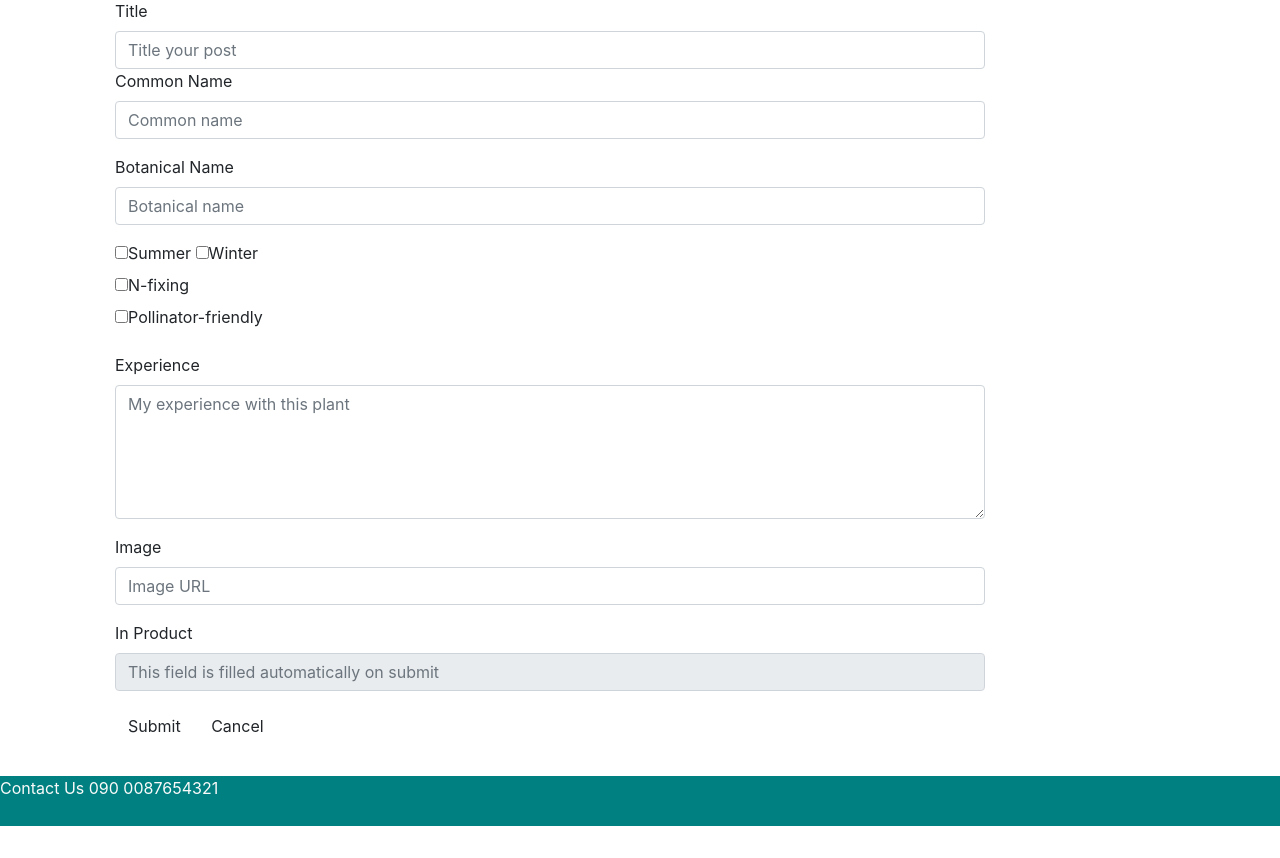
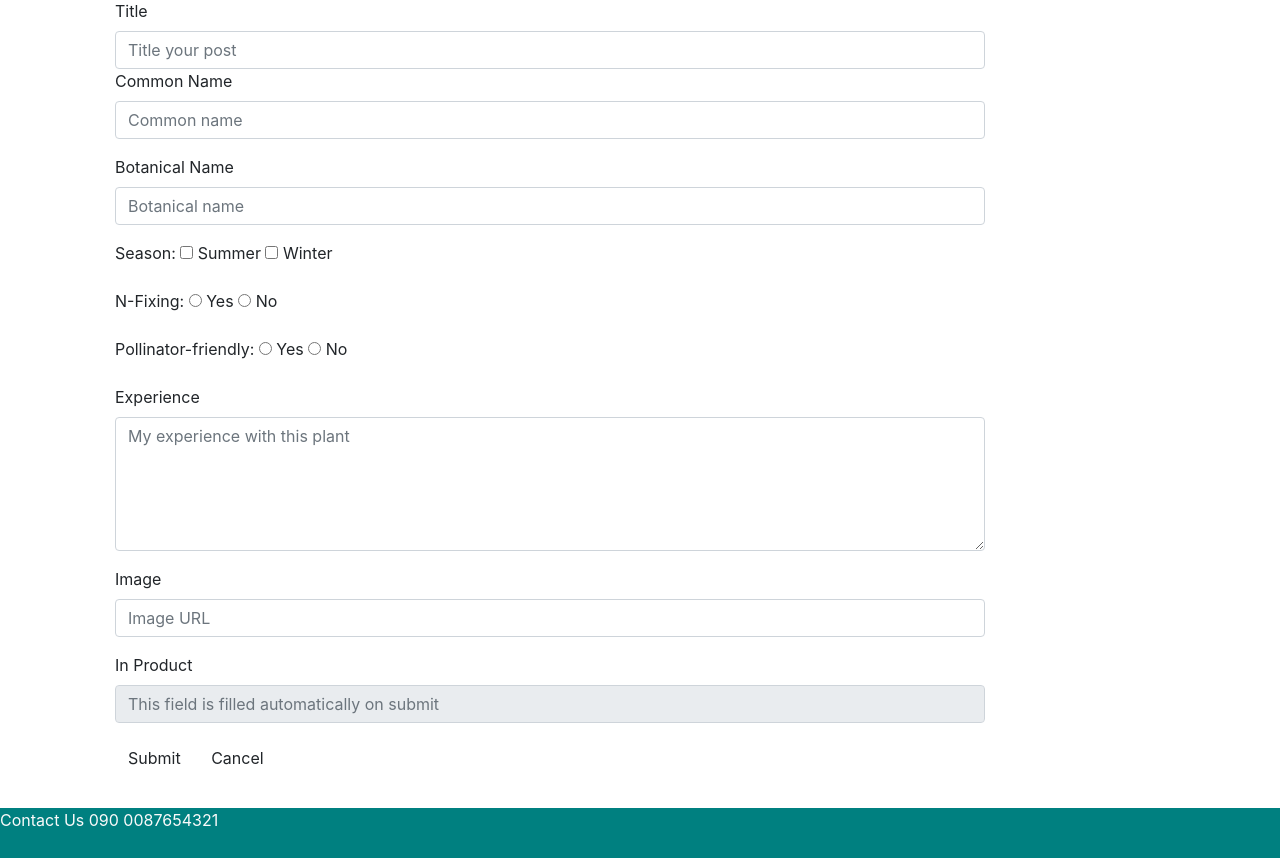
Before and after one commit to WorkingEdge/MS3_GMResource, a Flask app: page /add_record in a window 1280 px wide. Shown: the part 141-999 px from the top of the page. Before the commit the page ends 967 px from the top, so only its background shows below. Run offline with Flask 2, Linux system fonts and the light colour scheme; some libraries are stand-ins or nearby versions.

Commit message:
Improve info collection from add record and display of show_record

```diff
--- a/app.py
+++ b/app.py
@@ -205,6 +205,7 @@ def add_record():
         # Perform search to check if the entry exists in any product. Store this info as well
         contained_in = list(mongo.db.products.find(
         {"contains_common": common_name }))
+
         #Iterate over the returned list to get the product name (for embed) and product id (for reference by ObjectId)
         products = []
         for product in contained_in:
@@ -219,9 +220,10 @@ def add_record():
             "title": request.form.get("record_title"),
             "common_name": common_name,
             "botanical_name": request.form.get("botanical_name"),
+            "season": request.form.getlist("season"),
+            "n_fixing": request.form.get("n_fixing"),
+            "pollinator_friendly": request.form.get("pollinator"),
             "experience": request.form.get("experience"),
-            "summer": request.form.get("summer"),
-            "winter": request.form.get("winter"),
             "season": request.form.getlist("season"),
             "added_by": session["session_user"],
             "user_id": user_id,
--- a/static/css/style.css
+++ b/static/css/style.css
@@ -14,7 +14,9 @@ body{
         background-repeat: no-repeat;
         background-size: cover;
     }
-
+.show_record_table{
+    color: #fafafa;
+}
 /* Tip to standardise the height of card images: https://stackoverflow.com/questions/37287153/how-to-get-images-in-bootstraps-card-to-be-the-same-height-width/53252725*/
 .card-img-top {
         width: 100%;
@@ -23,6 +25,7 @@ body{
         margin-top: 5px;
     }
 #ms3-footer{
+    margin-top: auto;
     height: 50px;
     background-color: teal;
     margin-top: 15px;
--- a/templates/add_record.html
+++ b/templates/add_record.html
@@ -1,75 +1,130 @@
-{% extends "base.html" %}
-
-{% block content %}
+{% extends "base.html" %} {% block content %}
 <div class="container-fluid">
   <h2 class="text-center">New Record</h2>
 
-    <form class="form-horizontal" method="POST" action="{{ url_for('add_record') }}" >
-
+  <form
+    class="form-horizontal"
+    method="POST"
+    action="{{ url_for('add_record') }}"
+  >
     <div class="form-group">
-
       <label class="control-label col-sm-2" for="record_title">Title</label>
       <div class="col-sm-10">
-          <input type="text" class="form-control" id="record_title" placeholder="Title your post" name="record_title" required>
+        <input
+          type="text"
+          class="form-control"
+          id="record_title"
+          placeholder="Title your post"
+          name="record_title"
+          required
+        />
       </div>
 
       <div class="form-group">
-        <label class="control-label col-sm-2" for="common_name">Common Name</label>
+        <label class="control-label col-sm-2" for="common_name"
+          >Common Name</label
+        >
         <div class="col-sm-10">
-          <input type="text" class="form-control" id="common_name" placeholder="Common name" name="common_name" required>
+          <input
+            type="text"
+            class="form-control"
+            id="common_name"
+            placeholder="Common name"
+            name="common_name"
+            required
+          />
         </div>
       </div>
 
       <div class="form-group">
-        <label class="control-label col-sm-2" for="botanical_name">Botanical Name</label>
+        <label class="control-label col-sm-2" for="botanical_name"
+          >Botanical Name</label
+        >
         <div class="col-sm-10">
-          <input type="text" class="form-control" id="botanical_name" placeholder="Botanical name" name="botanical_name">
+          <input
+            type="text"
+            class="form-control"
+            id="botanical_name"
+            placeholder="Botanical name"
+            name="botanical_name"
+          />
         </div>
       </div>
 
       <div class="form-group">
         <div class="col-sm-offset-2 col-sm-10">
-         <label class="checkbox-inline" for="summer"><input type="checkbox" value="Summer" name="season">Summer</label>
-        <label class="checkbox-inline" for="winter"><input type="checkbox" value="Winter" name="season">Winter</label>
+          <p>Season: <span><label class="checkbox-inline" for="summer"
+            ><input type="checkbox" value="Summer" name="season" /> Summer</label
+          >
+          <label class="checkbox-inline" for="winter"
+            ><input type="checkbox" value="Winter" name="season" /> Winter</label
+          ></span></p>
 
+          <p>N-Fixing: <span><input type="radio" id="n-fixing_y" name="n_fixing" value="yes">
+            <label class="radio-inline" for="yes">Yes</label>
+            <input type="radio" id="n_fixing_n" name="n_fixing" value="no">
+            <label class="radio-inline" for="no">No</label></span></p>
 
-  <div class="checkbox">
-    <label for="n_fixing"><input type="checkbox" value="yes" name="n_fixing">N-fixing</label>
-  </div>
-  <div class="checkbox">
-    <label for="pollinator_f"><input type="checkbox" value="yes" name="pollinator_f">Pollinator-friendly</label>
-  </div>
+          <p>Pollinator-friendly: <span><input type="radio" id="pollinator_y" name="pollinator" value="yes">
+            <label class="radio-inline" for="yes">Yes</label>
+            <input type="radio" id="pollinator_n" name="pollinator" value="no">
+            <label class="radio-inline" for="no">No</label></span></p>
+
         </div>
       </div>
 
       <div class="form-group">
-        <label class="control-label col-sm-2" for="experience">Experience</label>
+        <label class="control-label col-sm-2" for="experience"
+          >Experience</label
+        >
         <div class="col-sm-10">
-          <textarea type="text" class="form-control" rows="5" id="experience" placeholder="My experience with this plant" name="experience" required></textarea>
+          <textarea
+            type="text"
+            class="form-control"
+            rows="5"
+            id="experience"
+            placeholder="My experience with this plant"
+            name="experience"
+            required
+          ></textarea>
         </div>
       </div>
-
 
       <div class="form-group">
         <label class="control-label col-sm-2" for="image_url">Image</label>
         <div class="col-sm-10">
-          <input type="text" class="form-control" id="image_url" placeholder="Image URL" name="image_url">
+          <input
+            type="text"
+            class="form-control"
+            id="image_url"
+            placeholder="Image URL"
+            name="image_url"
+          />
         </div>
       </div>
 
       <div class="form-group">
         <label class="control-label col-sm-2" for="image_url">In Product</label>
         <div class="col-sm-10">
-          <input type="text" class="form-control" id="product" placeholder="This field is filled automatically on submit" name="product" disabled>
+          <input
+            type="text"
+            class="form-control"
+            id="product"
+            placeholder="This field is filled automatically on submit"
+            name="product"
+            disabled
+          />
         </div>
       </div>
-
 
       <div class="form-group">
         <div class="col-sm-offset-2 col-sm-10">
           <button type="submit" class="btn btn-default">Submit</button>
-          <a href="{{ url_for('show_profile', username = session['session_user'])}}">
-            <button type="button" class="btn btn-default">Cancel</button></a>
+          <a
+            href="{{ url_for('show_profile', username = session['session_user'])}}"
+          >
+            <button type="button" class="btn btn-default">Cancel</button></a
+          >
         </div>
       </div>
     </div>
--- a/templates/base.html
+++ b/templates/base.html
@@ -114,6 +114,7 @@
       {% block content %} {% endblock %}
 
 </main>
+<div style="flex-grow:1"></div>
 <footer id="ms3-footer" class="container-fluid">
   <div class="row text-center" >
     Contact Us 090 0087654321
```
Also changed, not shown: templates/show_record.html (+38 -14 lines). Lines whose indentation alone changed are shown as unchanged.
